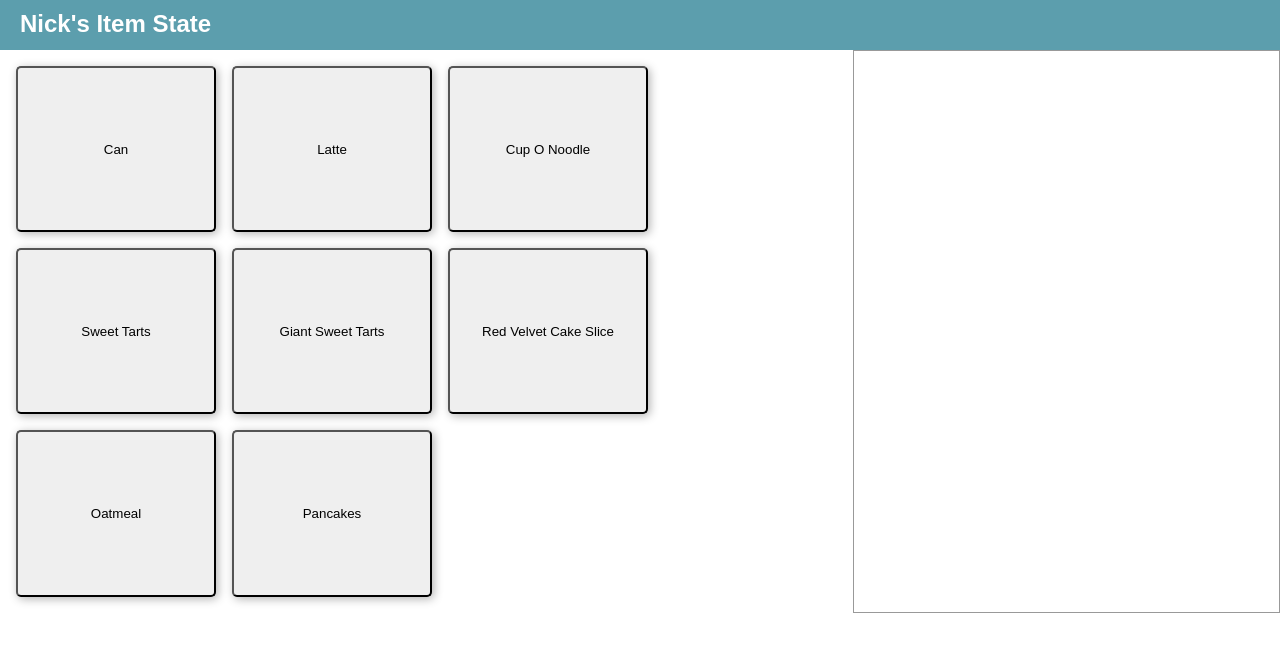
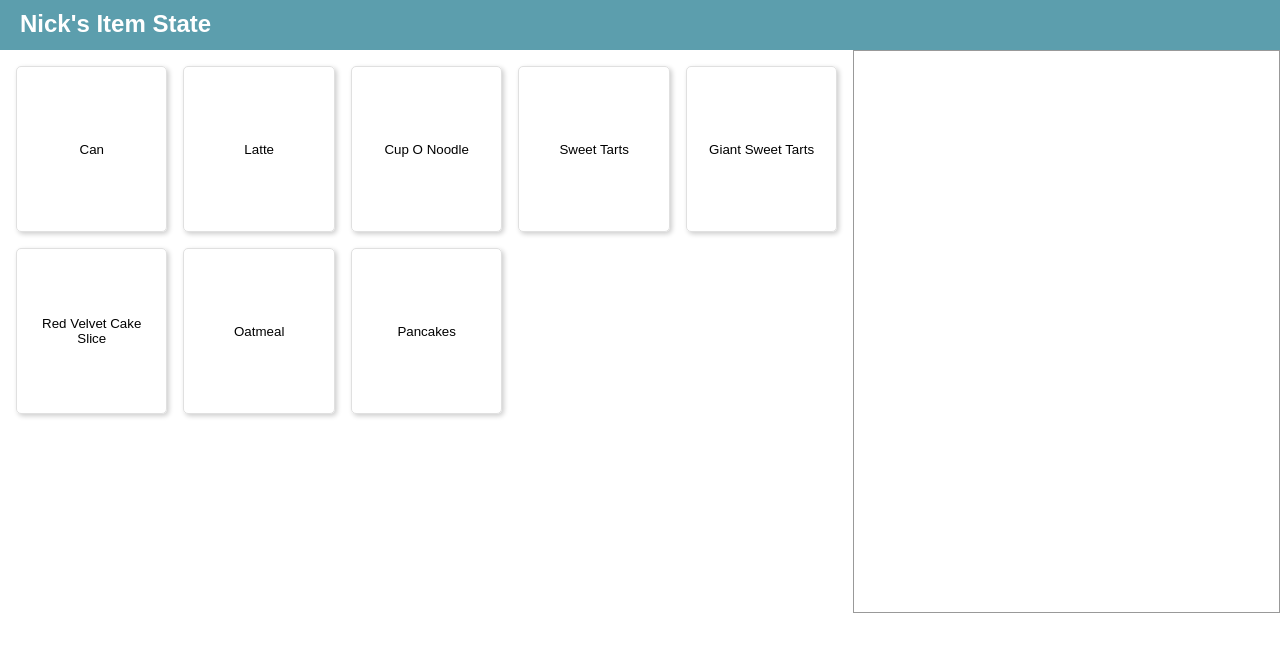
Before and after one commit to krames12/state-practice-in-react, a React (Create React App) app: page / in a window 1280 px wide. Shown: the top 652 px of the page. Built offline with nearby package versions, Linux system fonts and the light colour scheme.

Commit message:
transitioning away from styled-components

```diff
--- a/src/App.css
+++ b/src/App.css
@@ -1,3 +1,7 @@
+:root {
+  --light-grey: #E0E0E0;
+}
+
 .App {
   height: 100vh;
   display: grid;
@@ -24,12 +28,24 @@
 .item-container {
   display: grid;
   padding: 1rem;
-  grid-template-columns: repeat(auto-fill, 200px);
+  grid-template-columns: repeat(auto-fill, minmax(150px, 1fr));
+  grid-template-rows: repeat(auto-fill, minmax(150px, 1fr));
   grid-column-gap: 1rem;
   grid-row-gap: 1rem;
   grid-area: item-list
 }
 
+.item {
+  padding: 10px;
+  box-shadow: 2px 2px 5px rgba(0, 0, 0, 0.2);
+  cursor: pointer;
+  min-width: 50px;
+  padding: 1rem;
+  border: 1px solid var(--light-grey);
+  border-radius: 5px;
+  background: none;
+}
+
 #checkout-container {
   grid-area: checkout;
 }
--- a/src/Item.js
+++ b/src/Item.js
@@ -1,6 +1,5 @@
 import React, { Component } from 'react';
 import PropTypes from 'prop-types';
-import styled from 'styled-components';
 import { CheckoutConsumer } from './CheckoutContext';
 
 class Item extends Component {
@@ -14,24 +13,15 @@
 
     render() {
         return(
-            <ItemSquare
+            <button
                 className="item"
                 key={this.props.id}
                 onClick={() => this.props.clickHandler()}
             >
             {this.props.name}
-            </ItemSquare>
+            </button>
         )
     }
 }
 
 export default Item;
-
-const ItemSquare = styled.button`
-    padding: 10px;
-    box-shadow: 2px 2px 10px rgba(0, 0, 0, 0.3);
-    cursor: pointer;
-    min-width: 50px;
-    padding: 1rem;
-    border-radius: 5px;
-`
```
